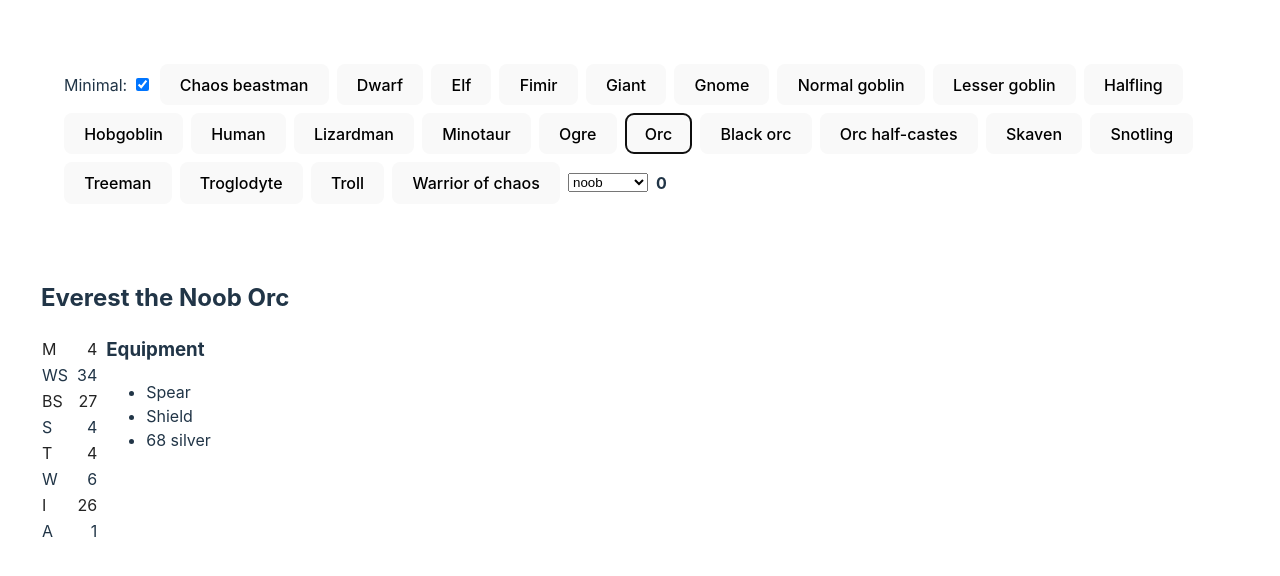
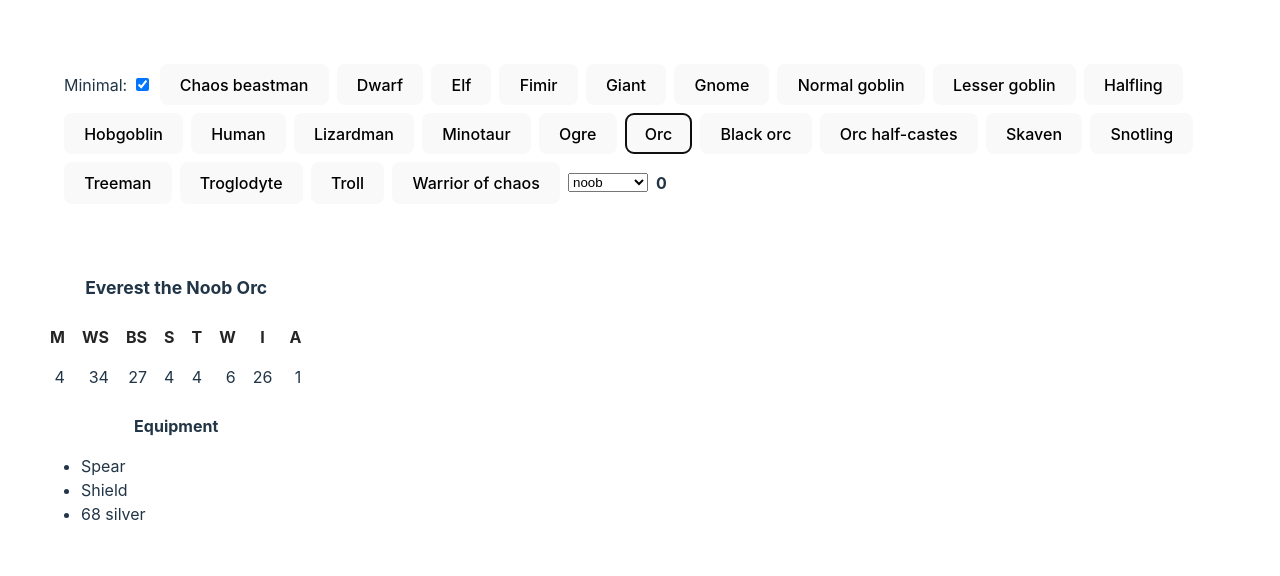
Before and after one commit to krestineHaugaard/warhammer-npc-generator, a Svelte app: page / in a window 1280 px wide. Both pictures are taken after a click on the button "Orc". Shown: the top 576 px of the page. Built offline with nearby package versions, Linux system fonts and the light colour scheme.

Commit message:
new layout for stats

```diff
--- a/src/app.css
+++ b/src/app.css
@@ -80,30 +80,3 @@ button:focus-visible {
   gap: 1rem;
   margin-top: 1rem;
 }
-.NPC {
-  padding: 0.5rem;
-  border: 1px solid rgba(255, 255, 255, 0.87);
-  border-radius: 0.5rem;
-}
-table td {
-  text-align: start;
-  margin: 0;
-}
-
-table td:last-child {
-  text-align: end;
-  padding-inline-start: 0.5rem;
-}
-table tr:nth-child(odd) {
-  background-color: rgba(255, 255, 255, 0.87);
-  color: #242424;
-}
-.NPC .info {
-  display: flex;
-  gap: 0.5rem;
-  align-content: flex-start;
-}
-.NPC .info h3 {
-  margin: 0;
-  padding: 0;
-}
--- a/src/lib/NPC.svelte
+++ b/src/lib/NPC.svelte
@@ -5,67 +5,48 @@
 
 <article class="NPC">
   <h2>{data.name} the {data.levelString} {data.race}</h2>
-  <div class="info">
+
   <table cellspacing="0">
+    <thead>
       <tr>
-        <td>M</td>
+        <th>M</th>
+        <th>WS</th>
+        <th>BS</th>
+        <th>S</th>
+        <th>T</th>
+        <th>W</th>
+        <th>I</th>
+        <th>A</th>
+        {#if !$minimal}
+          <th>Dex</th>
+          <th>Ld</th>
+          <th>Int</th>
+          <th>Cl</th>
+          <th>WP</th>
+          <th>Fel</th>
+        {/if}
+      </tr>
+    </thead>
+    <tbody>
+      <tr>
         <td>{data.M}</td>
-      </tr><tr>
-        <td>WS</td>
         <td>{data.WS}</td>
-      </tr><tr>
-        <td>BS</td>
         <td>{data.BS}</td>
-      </tr><tr>
-        <td>S</td>
         <td>{data.S}</td>
+        <td>{data.T}</td>
+        <td>{data.W}</td>
+        <td>{data.I}</td>
+        <td>{data.A}</td>
+        {#if !$minimal}
+          <td>{data.Dex}</td>
+          <td>{data.Ld}</td>
+          <td>{data.Int}</td>
+          <td>{data.Cl}</td>
+          <td>{data.WP}</td>
+          <td>{data.Fel}</td>
+        {/if}
       </tr>
-      <tr>
-        <td>T</td>
-        <td>{data.T}</td>
-      </tr>
-      <tr>
-        <td>W</td>
-        <td>{data.W}</td>
-      </tr>
-      <tr>
-        <td>I</td>
-        <td>{data.I}</td>
-      </tr>
-      <tr>
-        <td>A</td>
-        <td>{data.A}</td>
-      </tr>
-      {#if !$minimal}
-        <tr>
-          <td>T</td>
-          <td>{data.T}</td>
-        </tr>
-        <tr>
-          <td>Dex</td>
-          <td>{data.Dex}</td>
-        </tr>
-        <tr>
-          <td>Ld</td>
-          <td>{data.Ld}</td>
-        </tr>
-        <tr>
-          <td>Int</td>
-          <td>{data.Int}</td>
-        </tr>
-        <tr>
-          <td>Cl</td>
-          <td>{data.Cl}</td>
-        </tr>
-        <tr>
-          <td>WP</td>
-          <td>{data.WP}</td>
-        </tr>
-        <tr>
-          <td>Fel</td>
-          <td>{data.Fel}</td>
-        </tr>
-      {/if}
+    </tbody>
   </table>
   <div class="equipment">
     <h3>Equipment</h3>
@@ -75,22 +56,56 @@
       {/each}
     </ul>
   </div>
-  </div>
 </article>
 
-<!--
-M: "1D3+2",
-WS: "2D10+20",
-BS: "2D10+20",
-S: "1D3+1",
-T: "1D3+1",
-W: "1D3+4",
-I: "2D10+20",
-A: "1",
-Dex: "2D10+20",
-Ld: "2D10+20",
-Int: "2D10+20",
-Cl: "2D10+20",
-WP: "2D10+20",
-Fel: "2D10+20",
--->
+<style>
+  .NPC {
+    padding: 0.5rem;
+    border: 1px solid rgba(255, 255, 255, 0.87);
+    border-radius: 0.5rem;
+  }
+
+  h2 {
+    font-size: 1.1rem;
+  }
+  h3 {
+    font-size: 1rem;
+  }
+  h2,
+  h3 {
+    text-align: center;
+  }
+  table td {
+    text-align: start;
+    margin: 0;
+  }
+
+  table tbody td {
+    text-align: end;
+    padding-inline-start: 0.5rem;
+  }
+
+  td,
+  th {
+    padding: 0.5rem;
+    border-right: 1px solid rgba(255, 255, 255, 0.87);
+  }
+  /* table td:nth-child(odd),
+  table th:nth-child(odd) {
+    background-color: rgba(255, 255, 255, 0.87);
+    color: #242424;
+  } */
+
+  table {
+    border: 1px solid rgba(255, 255, 255, 0.87);
+    margin: auto;
+  }
+  thead tr {
+    background-color: rgba(255, 255, 255, 0.87);
+    color: #242424;
+  }
+  .NPC .info h3 {
+    margin: 0;
+    padding: 0;
+  }
+</style>
```
Lines whose indentation alone changed are shown as unchanged.
